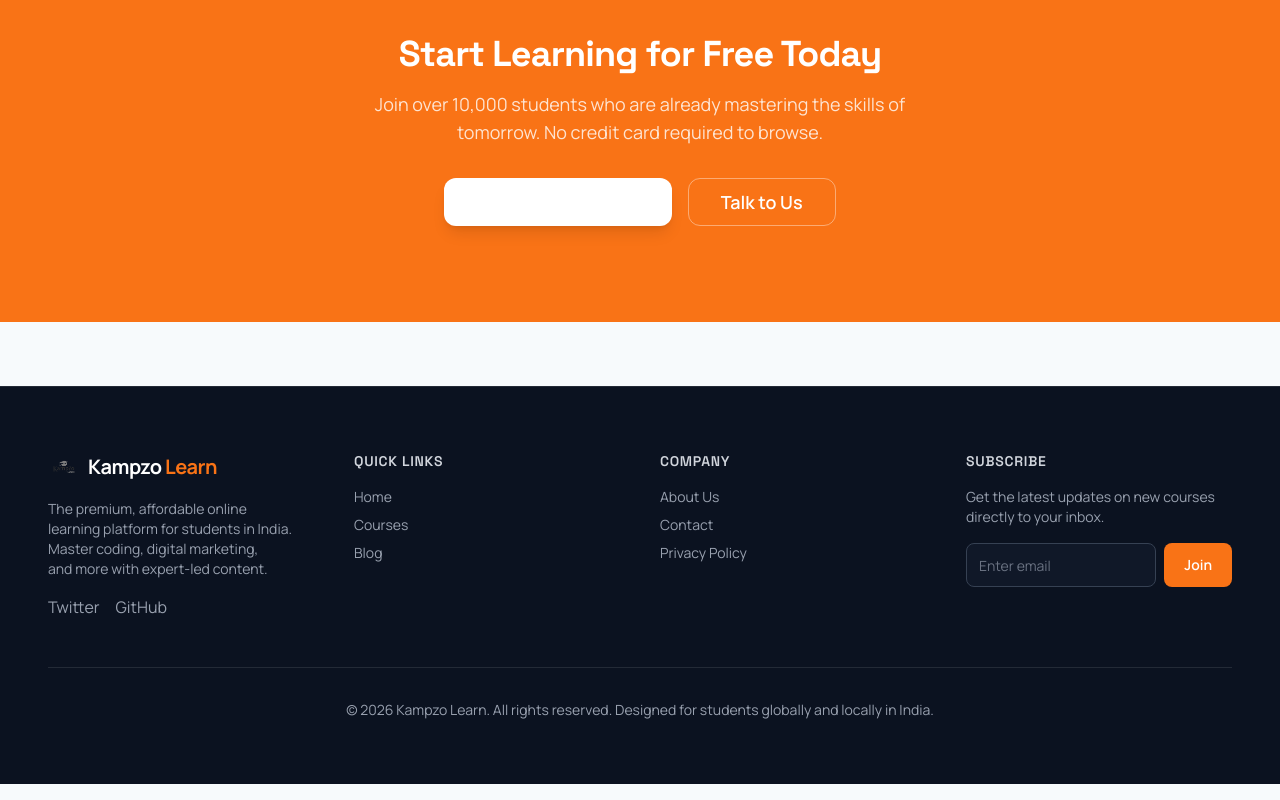
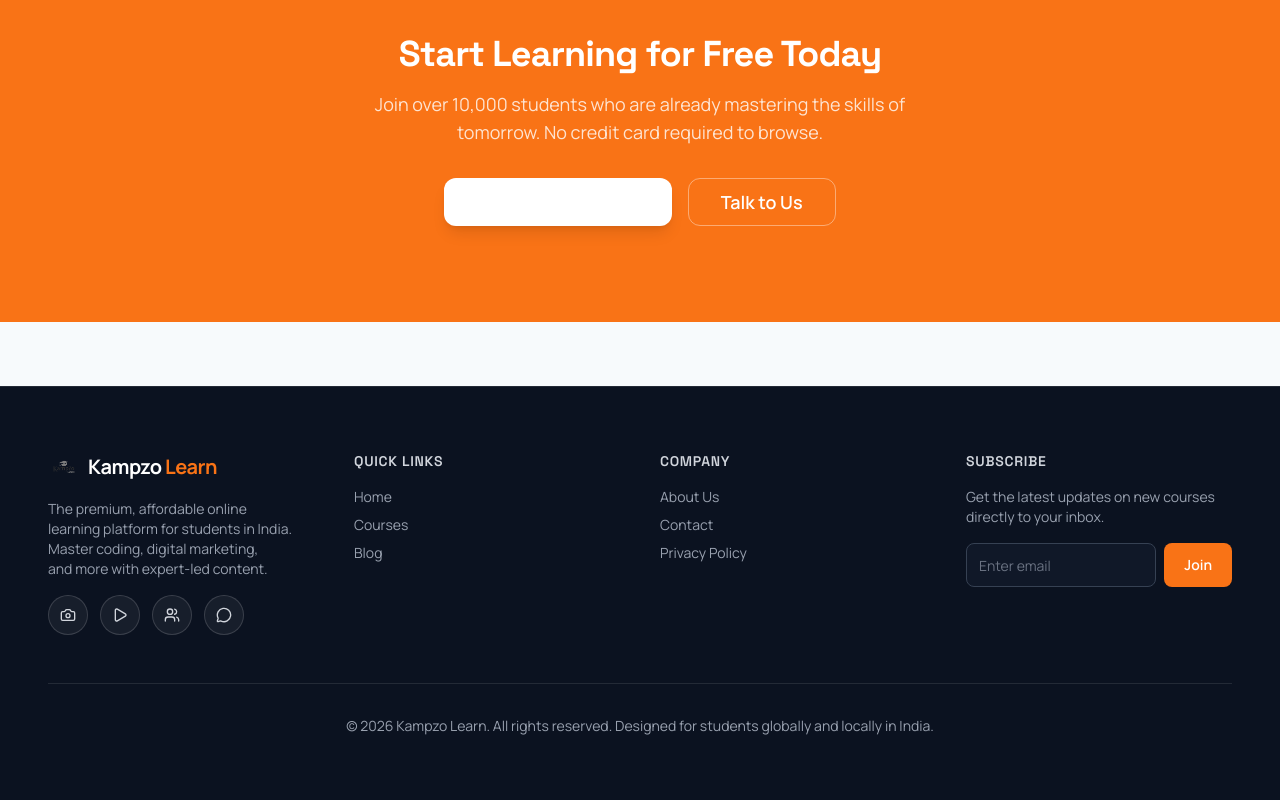
Before and after one commit to tanujpalasani/kampzolearn, a Next.js app: page / in a window 1280 px wide. Shown: the part 4291-5091 px from the top of the page. Built offline with nearby package versions, Linux system fonts and the light colour scheme; no server answers.

Commit message:
Add social media icon links in footer

```diff
--- a/src/components/layout/Footer.tsx
+++ b/src/components/layout/Footer.tsx
@@ -1,7 +1,35 @@
 import Link from "next/link";
 import Image from "next/image";
+import { Camera, Play, Users, MessageCircle } from "lucide-react";
 
 export default function Footer() {
+  const socialLinks = [
+    {
+      href: "https://www.instagram.com/kampzolearn/",
+      label: "Instagram",
+      icon: Camera,
+      className: "hover:bg-pink-500/20 hover:text-pink-300",
+    },
+    {
+      href: "https://www.youtube.com/channel/UCtA6Rd7Zyu7HuUe0Bpl_2sw",
+      label: "YouTube",
+      icon: Play,
+      className: "hover:bg-red-500/20 hover:text-red-300",
+    },
+    {
+      href: "https://www.facebook.com/profile.php?id=61577422469903",
+      label: "Facebook",
+      icon: Users,
+      className: "hover:bg-blue-500/20 hover:text-blue-300",
+    },
+    {
+      href: "https://whatsapp.com/channel/0029Vb6vEMu5q08j5jXfTq1K",
+      label: "WhatsApp Channel",
+      icon: MessageCircle,
+      className: "hover:bg-green-500/20 hover:text-green-300",
+    },
+  ];
+
   return (
     <footer className="mt-16 border-t border-white/10 bg-dark text-white">
       <div className="section-shell py-12 md:py-16">
@@ -16,13 +44,23 @@ export default function Footer() {
             <p className="max-w-sm text-sm text-gray-400 text-balance">
               The premium, affordable online learning platform for students in India. Master coding, digital marketing, and more with expert-led content.
             </p>
-            <div className="flex space-x-4">
-              <Link href="https://x.com" className="text-gray-400 hover:text-primary transition-colors" target="_blank" rel="noreferrer">
-                Twitter
-              </Link>
-              <Link href="https://github.com/tanujpalasani/kampzo_learn" className="text-gray-400 hover:text-primary transition-colors" target="_blank" rel="noreferrer">
-                GitHub
-              </Link>
+            <div className="flex flex-wrap items-center gap-3">
+              {socialLinks.map((social) => {
+                const Icon = social.icon;
+                return (
+                  <Link
+                    key={social.label}
+                    href={social.href}
+                    target="_blank"
+                    rel="noreferrer"
+                    aria-label={social.label}
+                    title={social.label}
+                    className={`inline-flex h-10 w-10 items-center justify-center rounded-full border border-white/15 bg-white/5 text-gray-300 transition-all duration-200 hover:-translate-y-0.5 ${social.className}`}
+                  >
+                    <Icon className="h-4 w-4" />
+                  </Link>
+                );
+              })}
             </div>
           </div>
           <div>
```
